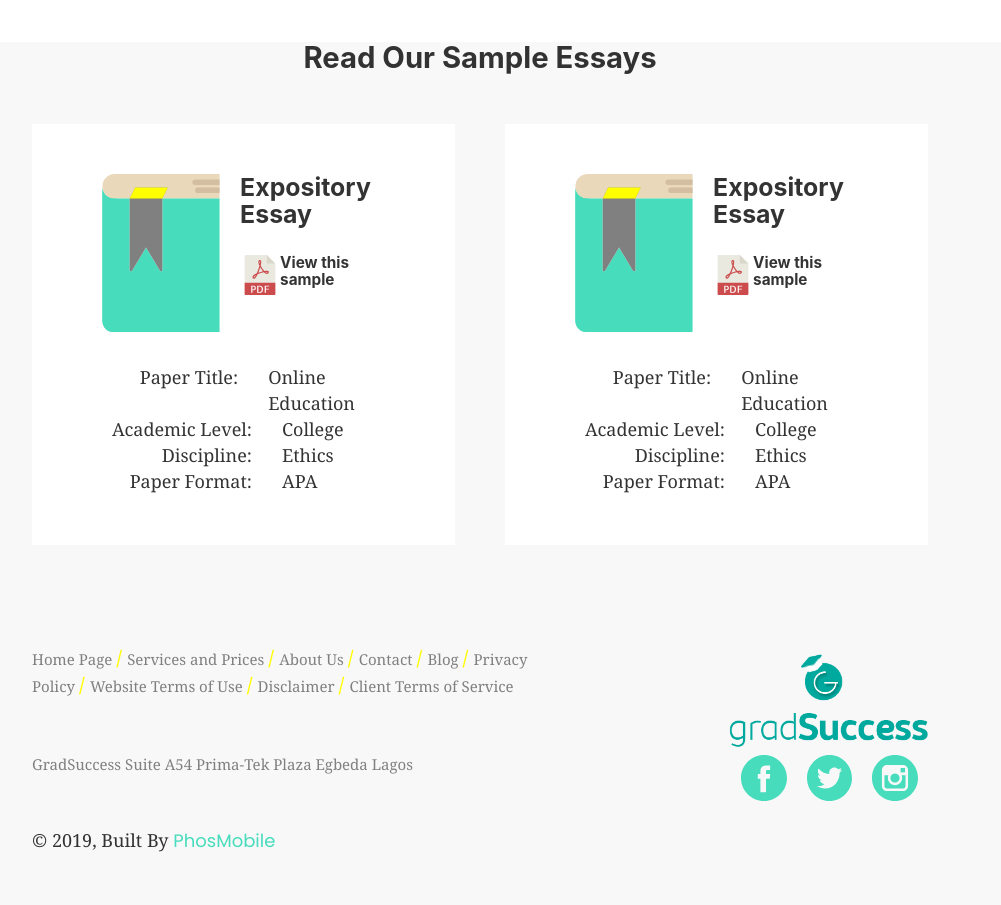
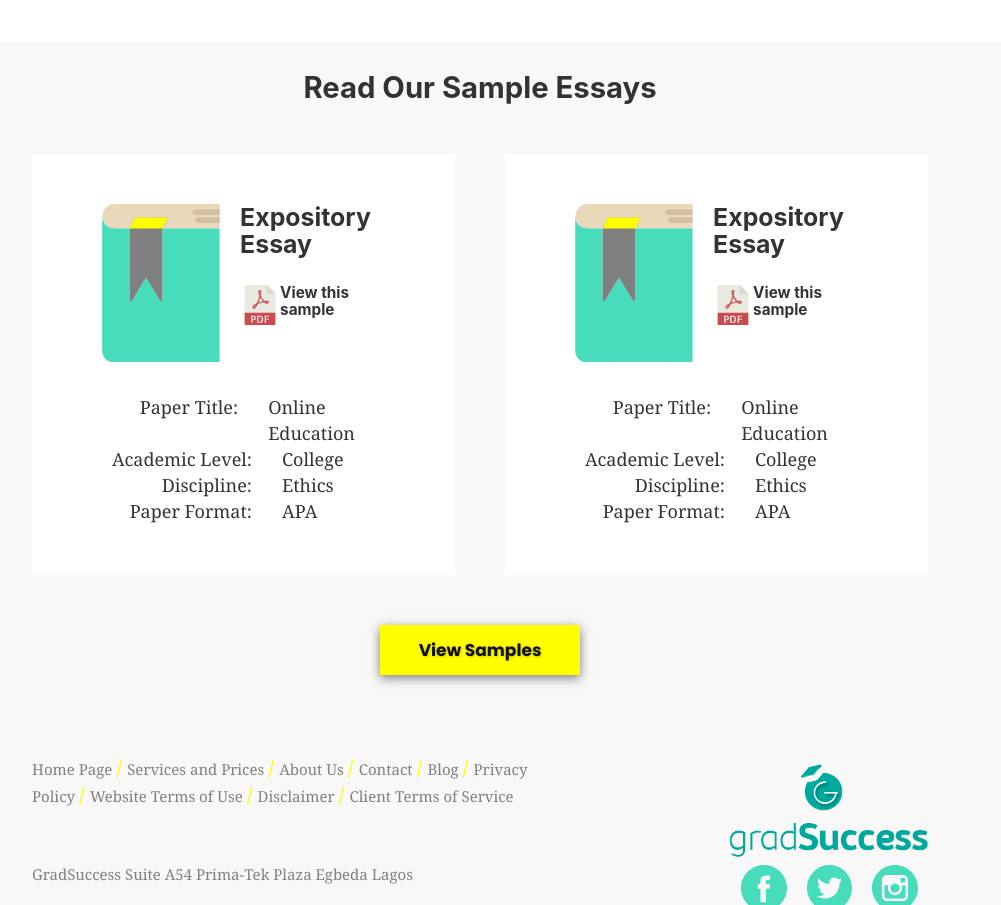
Before and after one commit to bitbender1010/GradSuccess, a Gatsby site: page /Admissions in a window 1280 px wide. Shown: the part 2380-3285 px from the top of the page, without its empty margins (160-1161 px from the left). Before the commit the page ends 3234 px from the top, so only its background shows below. Built offline with nearby package versions, Linux system fonts and the light colour scheme; Gatsby itself is replaced by a stand-in of ours.

Commit message:
added view samples button

```diff
--- a/src/components/sampleEssays.js
+++ b/src/components/sampleEssays.js
@@ -2,10 +2,13 @@ import React from "react"
 import { Link } from "gatsby"
 import agenda from "../images/agenda.svg"
 import pdf from "../images/pdf.svg"
+import PryButton from "../components/pryButton"
 
 
 const SampleEssays = () => (
-<div>
+<div style={{
+    padding: '30px 0px'
+}}>
     <div style={{
         textAlign: 'center'
     }}> <h2> Read Our Sample Essays </h2> </div>
@@ -133,6 +136,12 @@ const SampleEssays = () => (
     </div>
 
 </div>
+            <div style={{
+                display: 'flex',
+                justifyContent: 'center'
+            }}>
+            <PryButton text="View Samples" />
+            </div>
 </div>
 )
 
```
